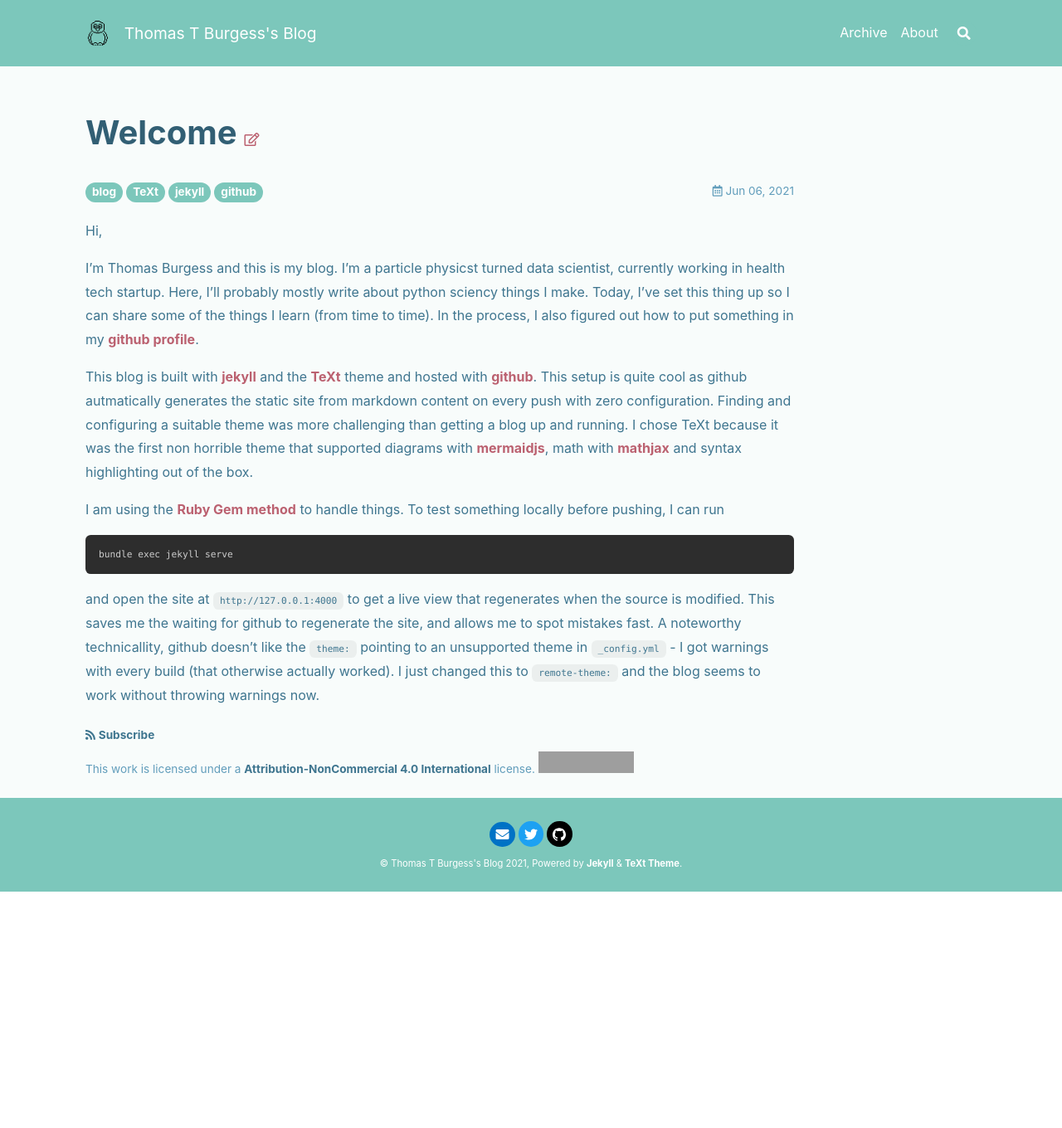
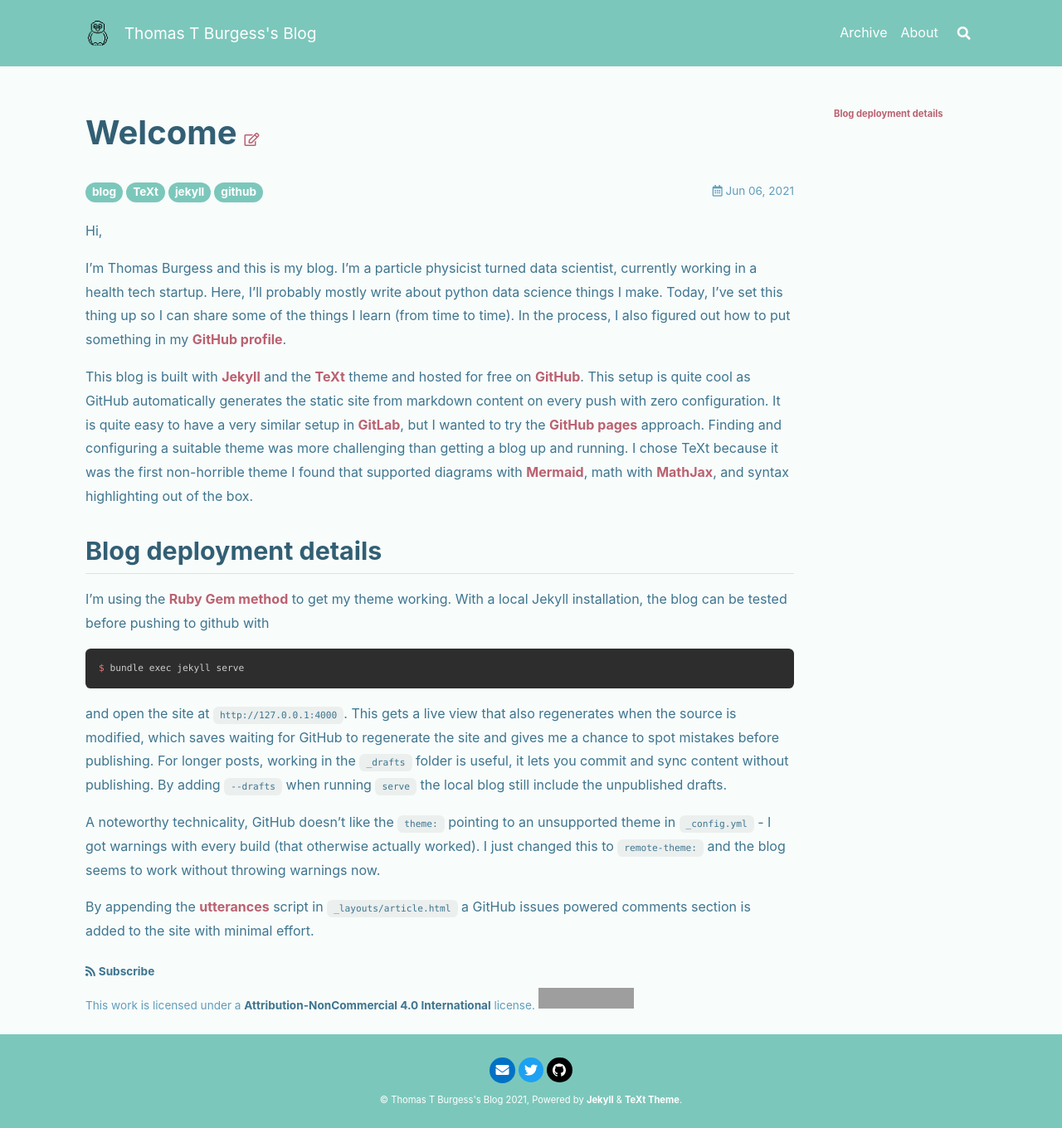
Before and after one commit to thomasburgess/thomasburgess.github.io, a Jekyll site: the page built from _posts/2021-06-06-Welcome-to-my-blog.md, in a window 1280 px wide. Shown: the whole page at 83% size. Built offline with Jekyll 4.4.1, drawn with Linux system fonts in a browser that asks for light colours; nearby versions of some CDN libraries; comment, search, counter and statistics services are not loaded; before the commit the page ends 1075 px from its top, so only the background shows below that; grey boxes are pictures that could not be loaded.

Commit message:
Enabled comments

````diff
--- a/_posts/2021-06-06-Welcome-to-my-blog.md
+++ b/_posts/2021-06-06-Welcome-to-my-blog.md
@@ -11,12 +11,18 @@
 
 Hi,
 
-I'm Thomas Burgess and this is my blog. I'm a particle physicst turned data scientist, currently working in health tech startup. Here, I'll probably mostly write about python sciency things I make. Today, I've set this thing up so I can share some of the things I learn (from time to time). In the process, I also figured out how to put something in my [github profile](https://github.com/thomasburgess).
+I’m Thomas Burgess and this is my blog. I’m a particle physicist turned data scientist, currently working in a health tech startup. Here, I’ll probably mostly write about python data science things I make. Today, I’ve set this thing up so I can share some of the things I learn (from time to time). In the process, I also figured out how to put something in my [GitHub profile](https://github.com/thomasburgess).
 
-This blog is built with [jekyll](http://jekyllrb.com/) and the [TeXt](https://github.com/kitian616/jekyll-TeXt-theme) theme and hosted with [github](https://github.com/). This setup is quite cool as github autmatically generates the static site from markdown content on every push with zero configuration. Finding and configuring a suitable theme was more challenging than getting a blog up and running. I chose TeXt because it was the first non horrible theme that supported diagrams with [mermaidjs](https://mermaid-js.github.io/mermaid/#/), math with [mathjax](https://www.mathjax.org/) and syntax highlighting out of the box.
+This blog is built with [Jekyll](http://jekyllrb.com/) and the [TeXt](https://github.com/kitian616/jekyll-TeXt-theme) theme and hosted for free on [GitHub](https://github.com/). This setup is quite cool as GitHub automatically generates the static site from markdown content on every push with zero configuration. It is quite easy to have a very similar setup in [GitLab](https://gitlab.com), but I wanted to try the [GitHub pages](https://pages.github.com/) approach. Finding and configuring a suitable theme was more challenging than getting a blog up and running. I chose TeXt because it was the first non-horrible theme I found that supported diagrams with [Mermaid](https://mermaid-js.github.io/mermaid/#/), math with [MathJax](https://www.mathjax.org/), and syntax highlighting out of the box.
 
-I am using the [Ruby Gem method](https://tianqi.name/jekyll-TeXt-theme/docs/en/quick-start#ruby-gem-method) to handle things. To test something locally before pushing, I can run
+## Blog deployment details
+
+I'm using the [Ruby Gem method](https://tianqi.name/jekyll-TeXt-theme/docs/en/quick-start#ruby-gem-method) to get my theme working. With a local Jekyll installation, the blog can be tested before pushing to github with
 ```sh
-bundle exec jekyll serve
+$ bundle exec jekyll serve
 ```
-and open the site at `http://127.0.0.1:4000` to get a live view that regenerates when the source is modified. This saves me the waiting for github to regenerate the site, and allows me to spot mistakes fast. A noteworthy technicallity, github doesn't like the `theme:` pointing to an unsupported theme in `_config.yml` - I got warnings with every build (that otherwise actually worked). I just changed this to `remote-theme:` and the blog seems to work without throwing warnings now.
+and open the site at `http://127.0.0.1:4000`. This gets a live view that also regenerates when the source is modified, which saves waiting for GitHub to regenerate the site and gives me a chance to spot mistakes before publishing. For longer posts, working in the `_drafts` folder is useful, it lets you commit and sync content without publishing. By adding `--drafts` when running `serve` the local blog still include the unpublished drafts.
+
+A noteworthy technicality, GitHub doesn't like the `theme:` pointing to an unsupported theme in `_config.yml` - I got warnings with every build (that otherwise actually worked). I just changed this to `remote-theme:` and the blog seems to work without throwing warnings now.
+
+By appending the [utterances](https://utteranc.es/) script in `_layouts/article.html` a GitHub issues powered comments section is added to the site with minimal effort.
````
